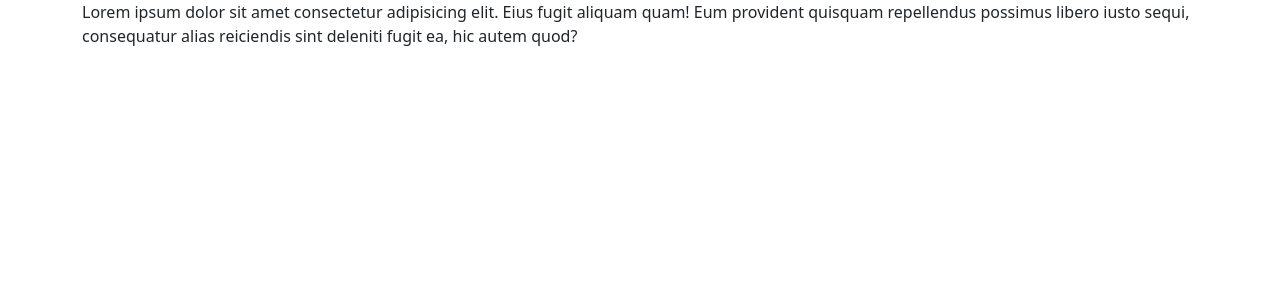
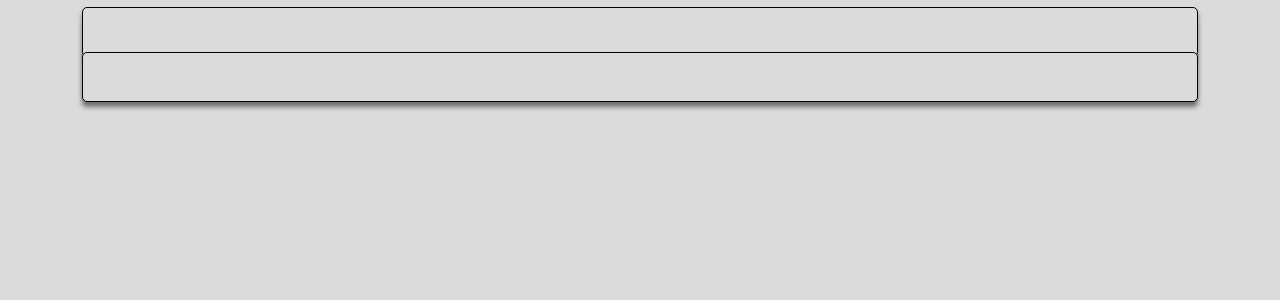
Before and after one commit to MarkDanilchenko/PainterOnline, a React (Create React App) app in the folder client/: page / in a window 1280 px wide. Shown: the top 300 px of the page. Built offline with nearby package versions, Linux system fonts and the light colour scheme.

Commit message:
Add 3 (three) main components. Add scss-styles.

```diff
--- a/client/src/App.jsx
+++ b/client/src/App.jsx
@@ -1,11 +1,15 @@
 import React from 'react';
+import { SettingsBar } from './components/SettingsBar.jsx';
+import { ToolBar } from './components/ToolBar.jsx';
+import { Canvas } from './components/Canvas.jsx';
 
 const App = (props) => {
 	return (
 		<div className="app">
 			<div className="container">
-				Lorem ipsum dolor sit amet consectetur adipisicing elit. Eius fugit aliquam quam! Eum provident quisquam repellendus possimus libero
-				iusto sequi, consequatur alias reiciendis sint deleniti fugit ea, hic autem quod?
+				<SettingsBar />
+				<ToolBar />
+				<Canvas />
 			</div>
 		</div>
 	);
--- a/client/src/assets/scss/index.scss
+++ b/client/src/assets/scss/index.scss
@@ -0,0 +1,6 @@
+@import './variables.scss';
+@import './mixins.scss';
+@import './styles_common.scss';
+@import './styles_canvas.scss';
+@import './styles_settings-bar.scss';
+@import './styles_tool-bar.scss';
--- /dev/null
+++ b/client/src/assets/scss/mixins.scss
@@ -0,0 +1,13 @@
+// settings-bar & tool-bar
+@mixin bar($background-color, $height) {
+	background-color: $background-color;
+	height: $height;
+	width: 100%;
+	position: relative;
+	display: flex;
+	align-items: center;
+	justify-content: center;
+	box-shadow: 0 5px 5px 0 rgba(0, 0, 0, 0.5);
+	border: 1px solid $color-black;
+    border-radius: 5px;
+}
--- /dev/null
+++ b/client/src/assets/scss/styles_common.scss
@@ -0,0 +1,5 @@
+.app {
+	width: 100%;
+	height: 100vh;
+    background-color: $color-lightGray;
+}
--- /dev/null
+++ b/client/src/assets/scss/styles_settings-bar.scss
@@ -0,0 +1,4 @@
+.settingsBar {
+	@include bar($color-lightGray, 50px);
+    top: 7px;
+}
--- /dev/null
+++ b/client/src/assets/scss/styles_tool-bar.scss
@@ -0,0 +1,4 @@
+.toolBar {
+	@include bar($color-lightGray, 50px);
+    top: 2px;
+}
--- /dev/null
+++ b/client/src/assets/scss/variables.scss
@@ -0,0 +1,6 @@
+// COLORS
+$color-white: #fff;
+$color-black: #000;
+$color-lightGray: #dbdbdb;
+
+// FONTS
--- /dev/null
+++ b/client/src/components/Canvas.jsx
@@ -0,0 +1,11 @@
+import React from 'react';
+
+const Canvas = (props) => {
+	return (
+		<div className="canvas">
+			<canvas id="canvas"></canvas>
+		</div>
+	);
+};
+
+export { Canvas };
--- /dev/null
+++ b/client/src/components/SettingsBar.jsx
@@ -0,0 +1,7 @@
+import React from 'react';
+
+const SettingsBar = (props) => {
+	return <div className='settingsBar'></div>;
+};
+
+export { SettingsBar };
--- /dev/null
+++ b/client/src/components/ToolBar.jsx
@@ -0,0 +1,7 @@
+import React from 'react';
+
+const ToolBar = (props) => {
+	return <div className="toolBar"></div>;
+};
+
+export { ToolBar };
```
Also changed, not shown: client/src/assets/scss/styles_canvas.scss (added).
